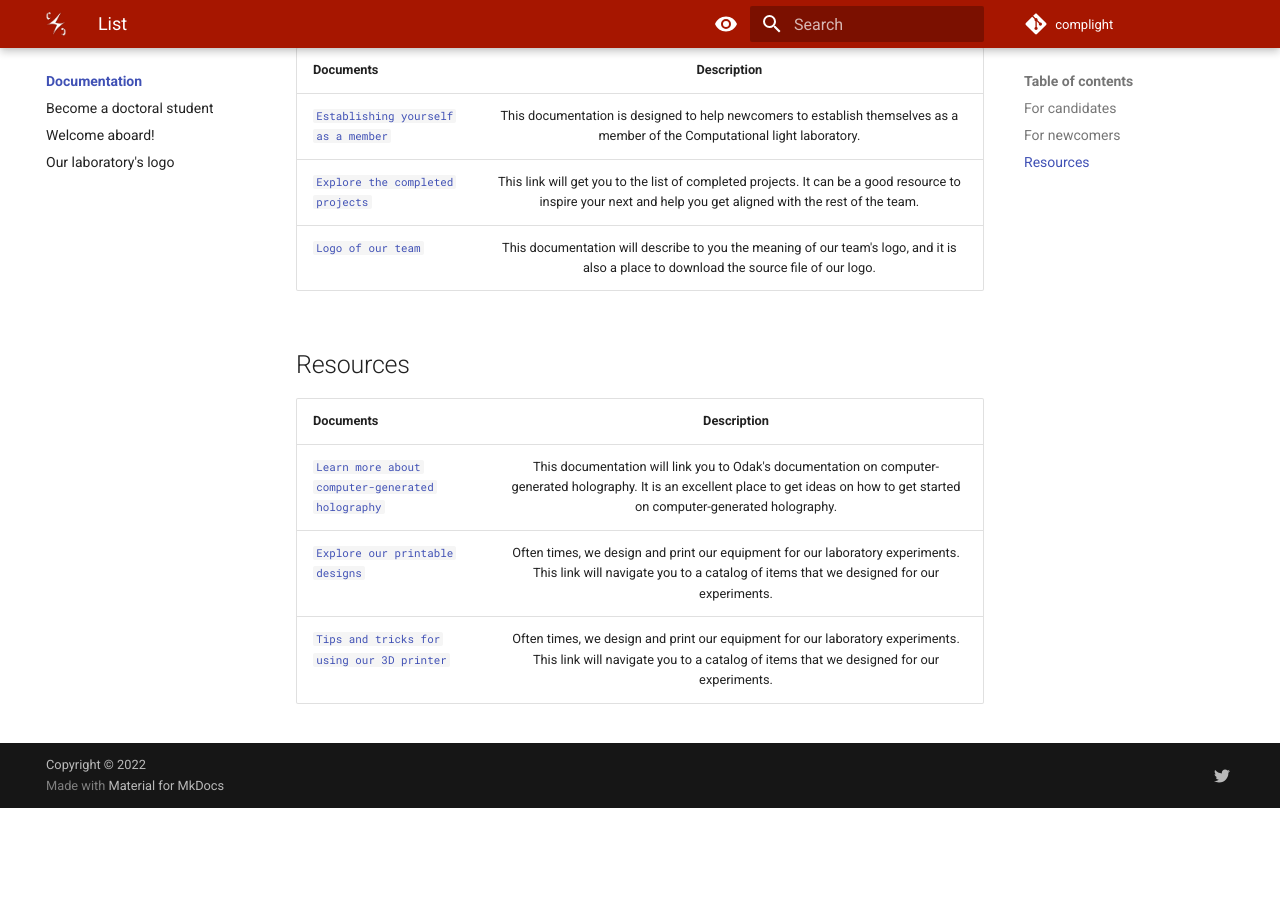
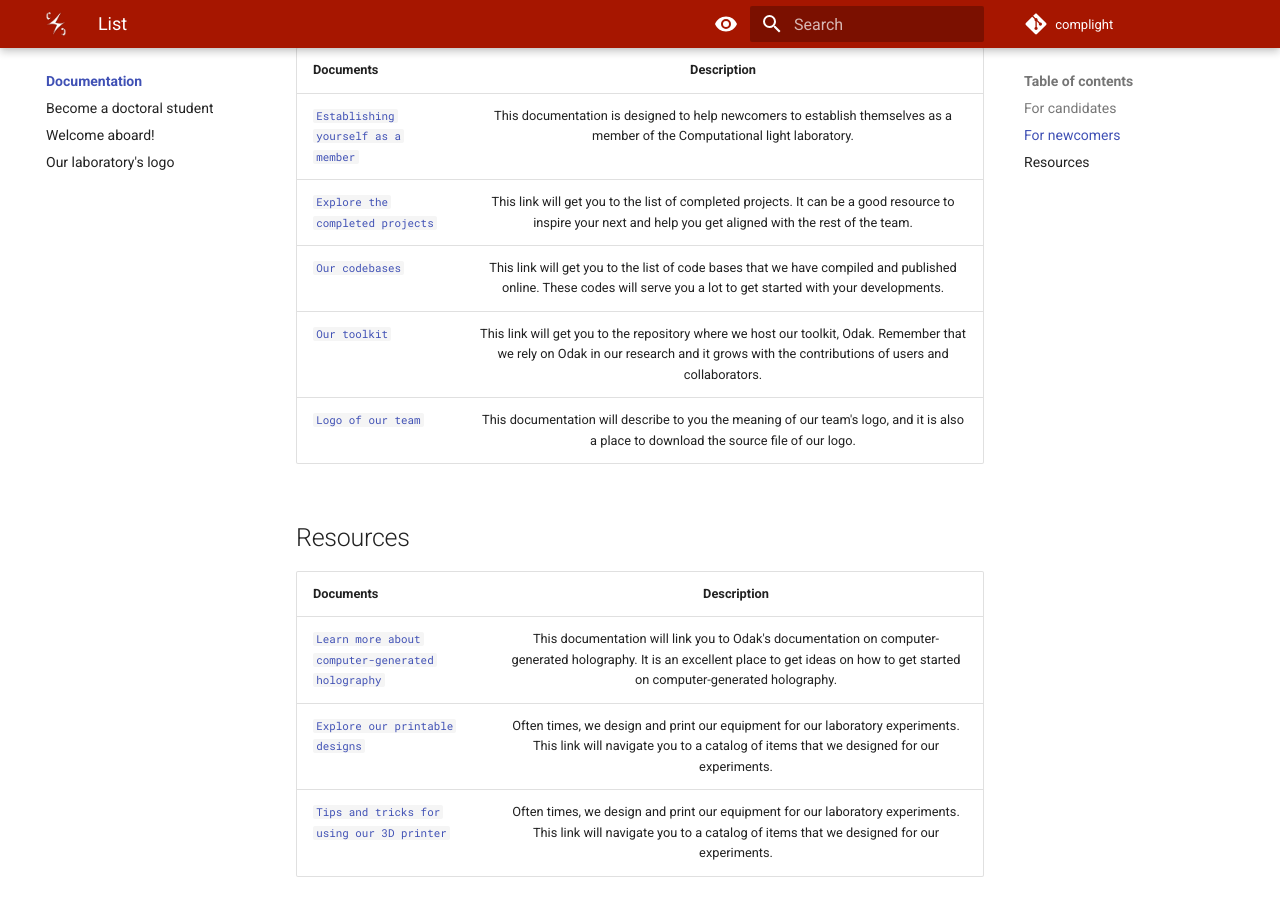
Before and after one commit to complight/complight.github.io, an MkDocs documentation site: the page built from docs/documentation/index.md, in a window 1280 px wide and 900 px high, scrolled down 588 px. Built offline with MkDocs 1.6.1 and Material for MkDocs 9.7.7, drawn with Linux system fonts in a browser that asks for light colours; before the commit the page ends 1396 px from its top, so only the background shows below that.

Commit message:
Updating documentation page.

```diff
--- a/docs/documentation/index.md
+++ b/docs/documentation/index.md
@@ -13,11 +13,13 @@ These documents vary in their topics, from workplace guidances to technical dige
 | ------------- |:-------------:|
 | [`Establishing yourself as a member`](getting_started.md) | This documentation is designed to help newcomers to establish themselves as a member of the Computational light laboratory. |
 | [`Explore the completed projects`](../publications) | This link will get you to the list of completed projects. It can be a good resource to inspire your next and help you get aligned with the rest of the team. |
+| [`Our codebases`](https://github.com/complight) | This link will get you to the list of code bases that we have compiled and published online. These codes will serve you a lot to get started with your developments. |
+| [`Our toolkit`](https://github.com/kaanaksit/odak) | This link will get you to the repository where we host our toolkit, Odak. Remember that we rely on Odak in our research and it grows with the contributions of users and collaborators. |
 | [`Logo of our team`](logo.md) | This documentation will describe to you the meaning of our team's logo, and it is also a place to download the source file of our logo. |
 
 ## Resources
 | Documents | Description   |
 | ------------- |:-------------:|
-| [`Learn more about computer-generated holography`](https://kunguz.github.io/odak/cgh/) | This documentation will link you to Odak's documentation on computer-generated holography. It is an excellent place to get ideas on how to get started on computer-generated holography. |
+| [`Learn more about computer-generated holography`](https://kaanaksit.github.io/odak/cgh/) | This documentation will link you to Odak's documentation on computer-generated holography. It is an excellent place to get ideas on how to get started on computer-generated holography. |
 | [`Explore our printable designs`](https://github.com/complight/optomechanics) | Often times, we design and print our equipment for our laboratory experiments. This link will navigate you to a catalog of items that we designed for our experiments.|
 | [`Tips and tricks for using our 3D printer`](3d_printing.md) | Often times, we design and print our equipment for our laboratory experiments. This link will navigate you to a catalog of items that we designed for our experiments.|
```
